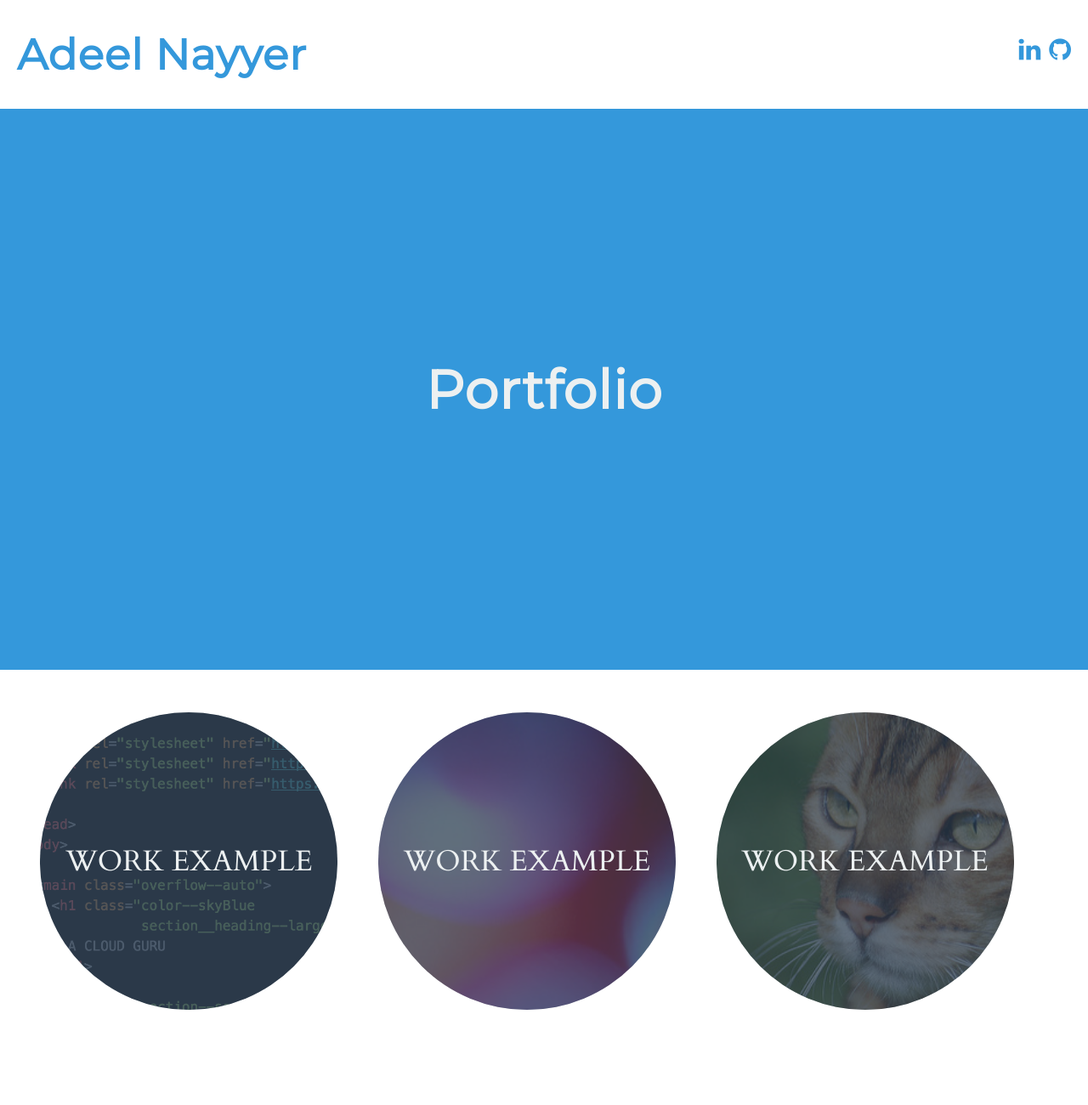
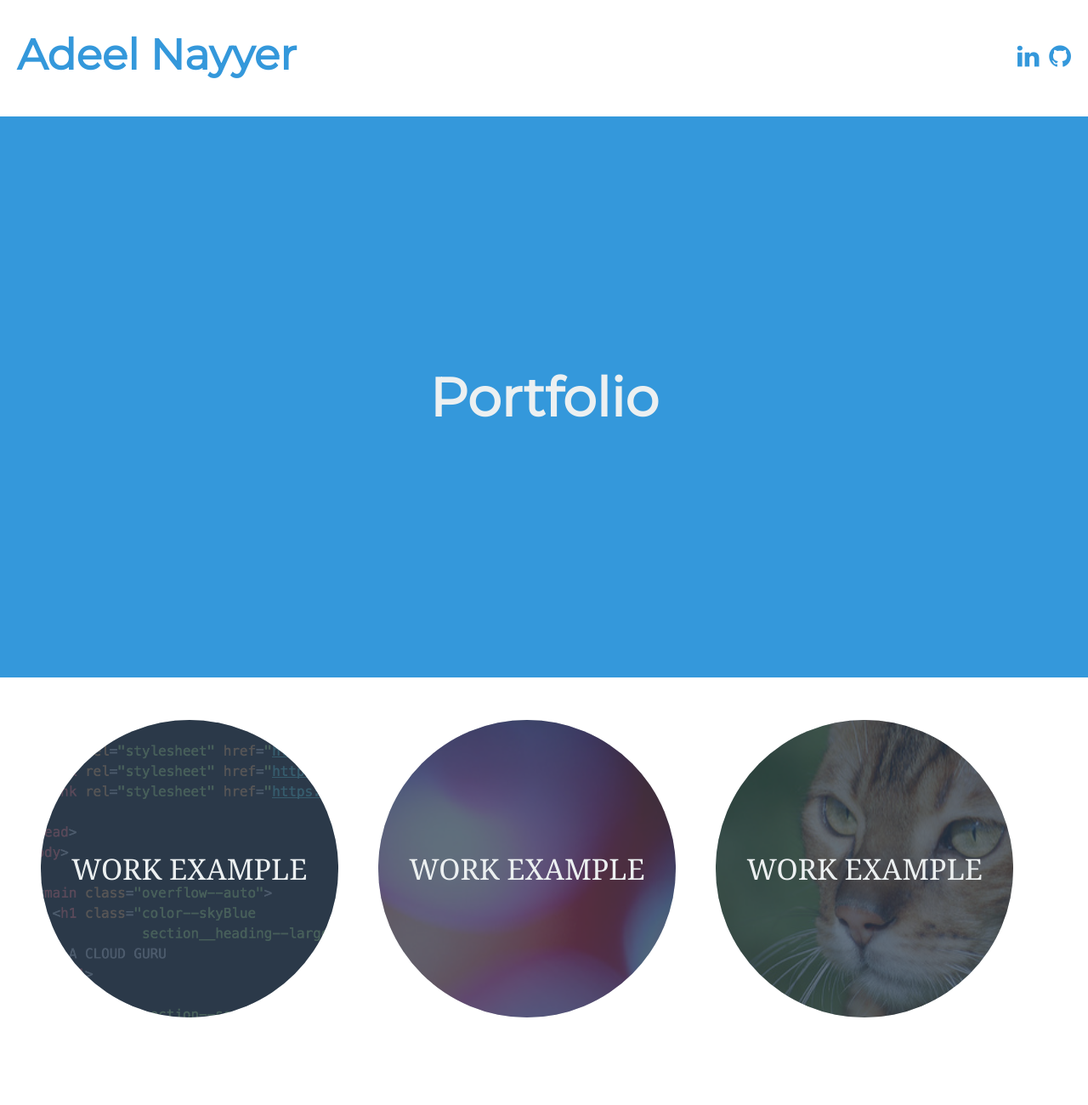
Before and after one commit to adeelsheikh/my-portfolio, a plain HTML site: page index.html in a window 1280 px wide. Shown: the top 1300 px of the page at 85% size. Drawn offline with Linux system fonts and the light colour scheme.

Commit message:
Update fonts and styles.

```diff
--- a/index.html
+++ b/index.html
@@ -10,10 +10,8 @@
   <link rel="stylesheet"
         href="https://maxcdn.bootstrapcdn.com/font-awesome/4.7.0/css/font-awesome.min.css" />
 
-  <link rel="stylesheet"
-        href="https://fonts.googleapis.com/css?family=Montserrat" />
-  <link rel="stylesheet"
-        href="https://fonts.googleapis.com/css?family=Cardo" />
+  <link href="https://fonts.googleapis.com/css?family=Montserrat&display=swap"
+        rel="stylesheet">
 </head>
 
 <body>
@@ -117,7 +115,7 @@
 
   <section class="section section--alignCentered section--description">
     <p class="color--darkgrey section__description">
-      A <span class="emphasis">senior software engineer</span> having more than <span class="emphasis">8 years of experience</span> in <span class="emphasis">web development</span>.
+      <span class="emphasis">Senior software engineer</span> having more than <span class="emphasis">8 years of experience</span> in <span class="emphasis">web development</span>.
       I have started my journey from <span class="emphasis">ASP.NET Web Forms, MS SQL Server and Google Maps API</span> 8 years ago.
       Moved to developing <span class="emphasis">robust single page applications</span> using <span class="emphasis">knockout JS</span>.
       Entered into the world of SharePoint, developing <span class="emphasis">SharePoint solutions</span> with complex <span class="emphasis">business workflow processes</span>.
--- a/styles/main.css
+++ b/styles/main.css
@@ -50,12 +50,8 @@
     through parent containers
 */
 
-html {
-  font-size: 62.5%;
-}
-
 body {
-  font-family: 'Cardo', serif;
+  font-family: Cambria, sans-serif;
   margin: 0;
 }
 
@@ -66,7 +62,6 @@ h4,
 h5,
 h6 {
   font-family: 'Montserrat', sans-serif;
-  letter-spacing: .1rem;
 }
 
 /*
@@ -87,11 +82,11 @@ h6 {
 */
 
 .section {
-  font-size: 4.2rem;
+  font-size: 2.625rem;
   min-height: 70vh;
   position: relative;
-  padding-top: 5rem;
-  padding-bottom: 5rem;
+  padding-top: 3.125rem;
+  padding-bottom: 3.125rem;
 }
 
 .section--alignCentered {
@@ -99,15 +94,15 @@ h6 {
 }
 
 .section--description {
-  font-size: 2.8rem;
-  padding-left: 3.5rem;
-  padding-right: 3.5rem;
+  font-size: 1.75rem;
+  padding-left: 2.1875rem;
+  padding-right: 2.1875rem;
 }
 
 .section__description {
-  font-size: 0.75em;
+  font-size: 1rem;
   margin: 0 auto;
-  margin-bottom: 2rem;
+  margin-bottom: 1.25rem;
   width: 50%;
 }
 
@@ -121,12 +116,12 @@ h6 {
 .section__exampleWrapper,
 .section__example {
   display: inline-block;
-  height: 35rem;
-  width: 35rem;
+  height: 21.875rem;
+  width: 21.875rem;
 }
 
 .section__exampleWrapper {
-  margin-right: 4rem;
+  margin-right: 2.5rem;
 }
 
 .section__example {
@@ -138,12 +133,12 @@ h6 {
 
 .section__example:active {
   transition: 0.05s all;
-  width: 34rem;
-  height: 34rem;
+  width: 21.25rem;
+  height: 21.25rem;
 }
 
 .section__exampleTitle {
-  font-size: 3.4rem;
+  font-size: 2.125rem;
   text-align: center;
   text-transform: uppercase;
   width: 90%;
@@ -162,18 +157,18 @@ h6 {
 
 .section__heading--largest {
   float: left;
-  font-size: 5rem;
-  margin-left: 2rem;
+  font-size: 3.125rem;
+  margin-left: 1.25rem;
 }
 
 .section--social {
   float: right;
-  line-height: 10rem;
-  margin-right: 2rem;
+  line-height: 6.25rem;
+  margin-right: 1.25rem;
 }
 
 .social {
-  margin-right: 0.75rem;
+  margin-right: 0.475rem;
 }
 
 .socialWrapper:last-child .social {
@@ -182,7 +177,7 @@ h6 {
 
 .socialWrapper {
   display: inline-block;
-  font-size: 3rem;
+  font-size: 1.875rem;
 }
 
 
@@ -208,26 +203,26 @@ h6 {
 
 .modal__closeButton {
   position: absolute;
-  right: 2rem;
-  top: 5rem;
-  font-size: 4rem;
+  right: 1.25rem;
+  top: 3.125rem;
+  font-size: 2.5rem;
   z-index: 1;
-  curson: pointer;
+  cursor: pointer;
 }
 
 .modal__text {
   position: absolute;
   top: 0;
   left: 0;
-  font-size: 2.4rem;
-  padding: 2rem;
+  font-size: 1.5rem;
+  padding: 1.25rem;
   width: 66%;
 }
 
 .modal__link {
   background-color: white;
   border-radius: 4px;
-  padding: 0.4rem 1rem;
+  padding: 0.25rem 0.625rem;
   text-transform: uppercase;
   text-decoration: none;
 }
@@ -237,5 +232,5 @@ h6 {
 }
 
 .emphasis {
-  font-size: 1.2em;
+  font-size: 1.6rem;
 }
```
